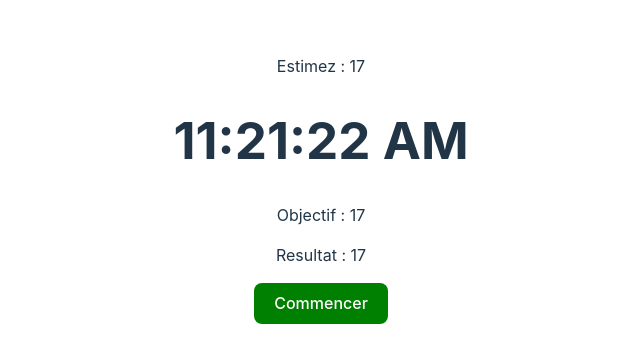
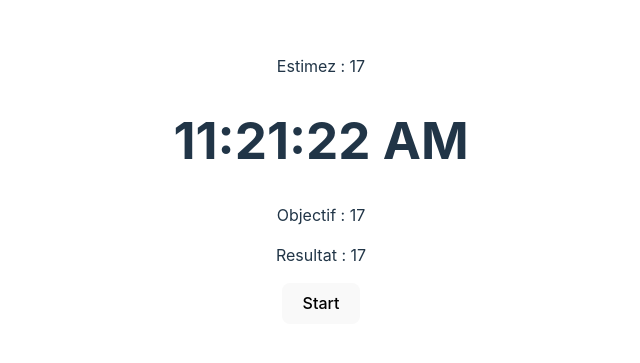
Before and after one commit to STimour/tpTopAveugle, a React (Vite) app: page / in a window 1280 px wide. Shown: the part 219-582 px from the top of the page, without its empty margins (319-959 px from the left). Built offline with nearby package versions, Linux system fonts and the light colour scheme.

Commit message:
nouveau bouton

```diff
--- a/src/components/Button.tsx
+++ b/src/components/Button.tsx
@@ -9,20 +9,24 @@ interface ButtonProps {
 const Button: React.FC<ButtonProps> = ({ onStart, onEnd }) => {
   const [started, setStarted] = useState(false);
 
-  const handleClick = () => {
-    if (!started) {
-      onStart();
-      setStarted(true);
-    } else {
-      onEnd();
-      setStarted(false);
-    }
+  const handleStartClick = () => {
+    onStart();
+    setStarted(true);
+  };
+
+  const handleEndClick = () => {
+    onEnd();
+    setStarted(false);
   };
 
   return (
-    <button className={started ? 'clickButton' : 'startButton'} onClick={handleClick}>
-      {!started ? 'Commencer' : 'Arreter quand vous voulez !'}
-    </button>
+    <div>
+      {!started ? (
+        <button onClick={handleStartClick}>Start</button>
+      ) : (
+        <button onClick={handleEndClick}>End</button>
+      )}
+    </div>
   );
 };
 
```
